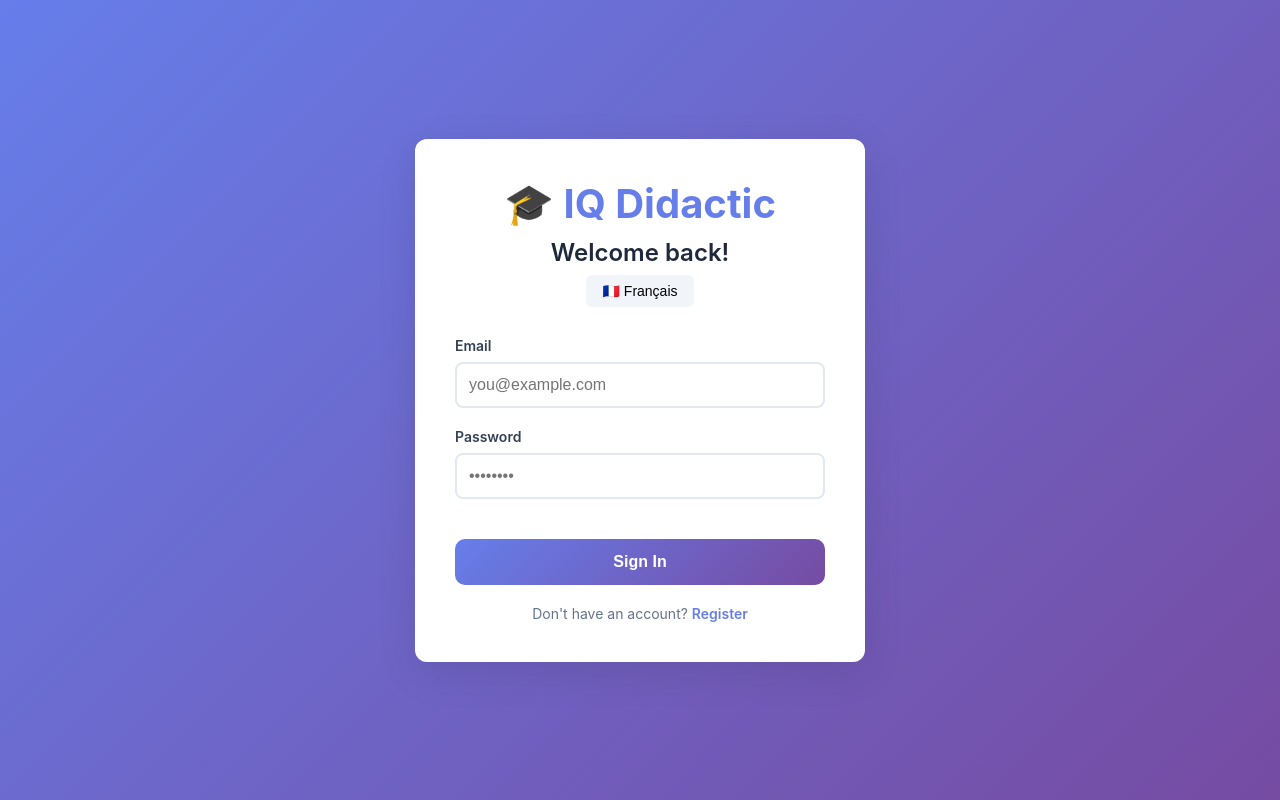
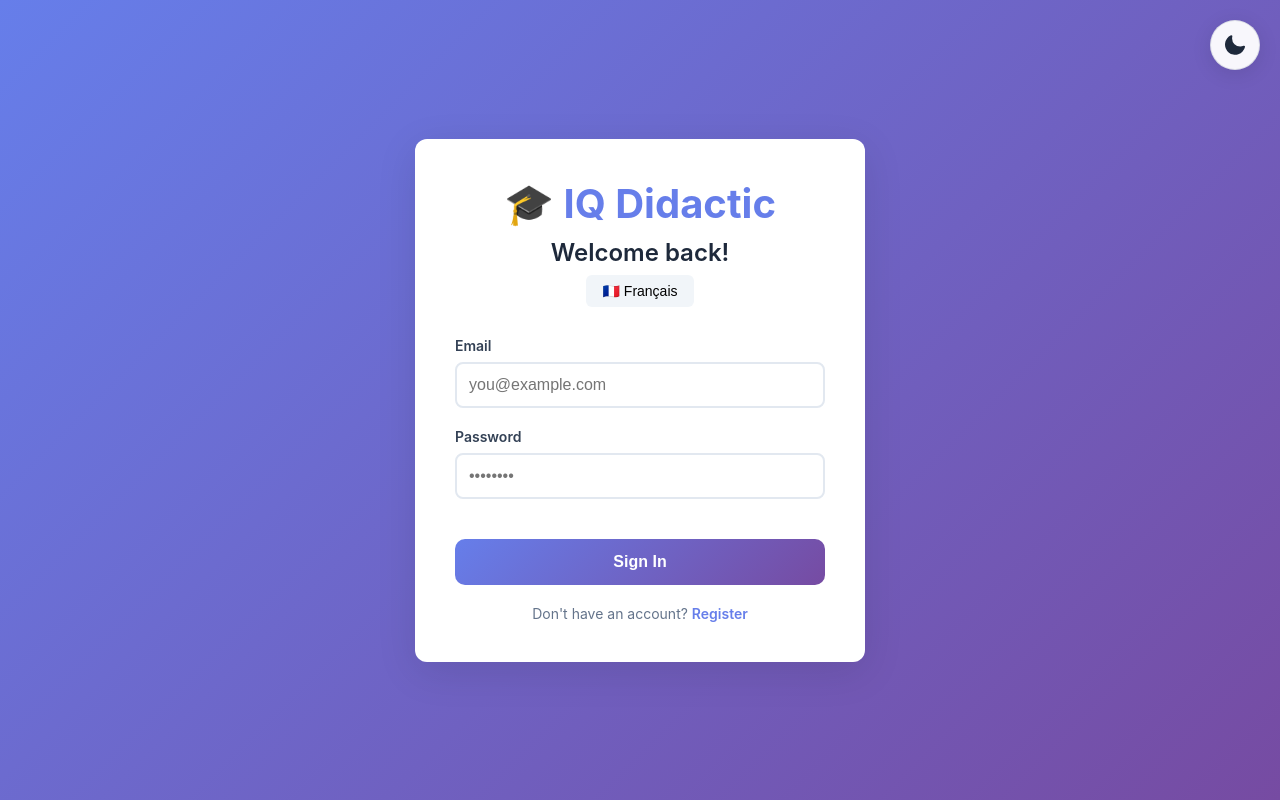
Before and after one commit to Lottie128/iq-didactic-lms, a React (Vite) app in the folder frontend/: page /login in a window 1280 px wide. Built offline with nearby package versions, Linux system fonts and the light colour scheme; no server answers.

Commit message:
feat: Add ThemeProvider, ThemeToggle, and AnimatedBackground to App

```diff
--- a/frontend/src/App.tsx
+++ b/frontend/src/App.tsx
@@ -1,8 +1,11 @@
 import { BrowserRouter as Router, Routes, Route, Navigate } from 'react-router-dom'
 import { QueryClient, QueryClientProvider } from '@tanstack/react-query'
 import { AuthProvider } from './contexts/AuthContext'
-import { useState, useEffect } from 'react'
+import { ThemeProvider } from './contexts/ThemeContext'
+import { useState } from 'react'
 import Preloader from './components/Preloader'
+import ThemeToggle from './components/ThemeToggle'
+import AnimatedBackground from './components/AnimatedBackground'
 import LoginPage from './pages/LoginPage'
 import RegisterPage from './pages/RegisterPage'
 import DashboardPage from './pages/DashboardPage'
@@ -14,9 +17,12 @@ function App() {
   const [showPreloader, setShowPreloader] = useState(true)
 
   return (
-    <>
+    <ThemeProvider>
       {showPreloader && <Preloader onComplete={() => setShowPreloader(false)} />}
       {!showPreloader && (
+        <>
+          <AnimatedBackground />
+          <ThemeToggle />
           <QueryClientProvider client={queryClient}>
             <AuthProvider>
               <Router>
@@ -36,8 +42,9 @@ function App() {
               </Router>
             </AuthProvider>
           </QueryClientProvider>
+        </>
       )}
-    </>
+    </ThemeProvider>
   )
 }
 
```
Lines whose indentation alone changed are shown as unchanged.
